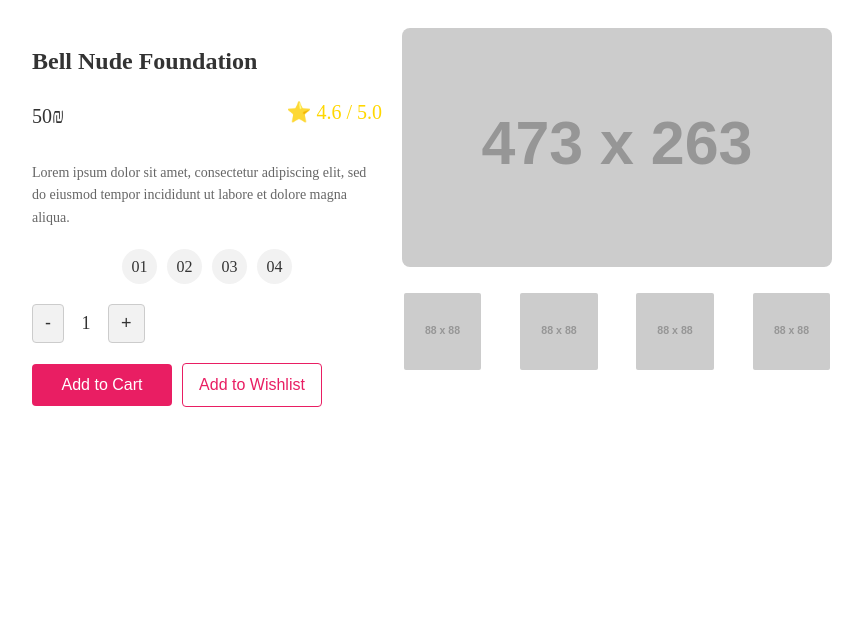
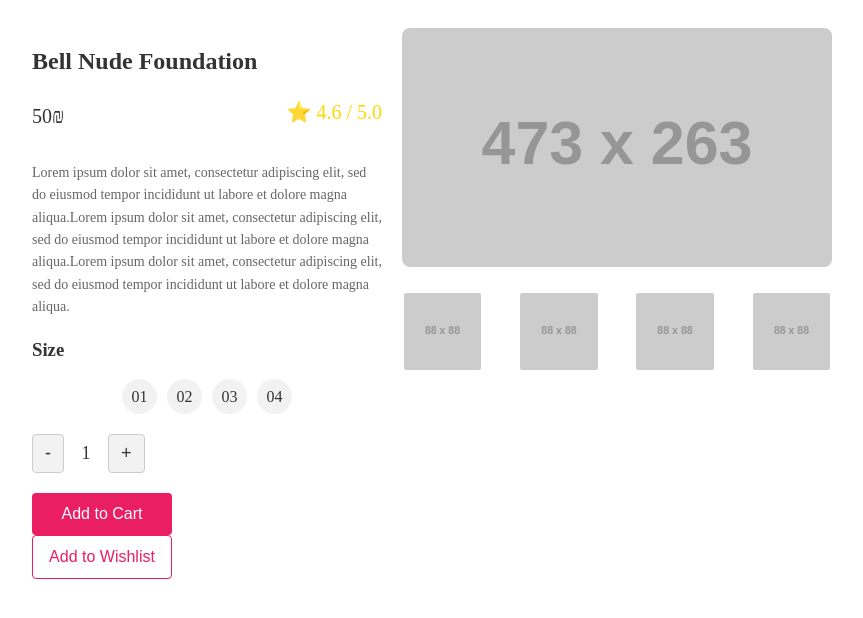
Before and after one commit to CBSE-summer2024/team3, a React (Vite) app in the folder product_component/e-commerce/: page / in a window 1280 px wide. Shown: the top 618 px of the page, without its empty margins (208-1071 px from the left). Built offline with nearby package versions, Linux system fonts and the light colour scheme.

Commit message:
add selection control functionality

```diff
--- a/product_component/e-commerce/data/data.json
+++ b/product_component/e-commerce/data/data.json
@@ -3,8 +3,8 @@
         "name": "Bell Nude Foundation",
         "price": "50₪",
         "rating": 4.6,
-        "description": "Lorem ipsum dolor sit amet, consectetur adipiscing elit, sed do eiusmod tempor incididunt ut labore et dolore magna aliqua.",
-        "thumbnails": [
+        "description": "Lorem ipsum dolor sit amet, consectetur adipiscing elit, sed do eiusmod tempor incididunt ut labore et dolore magna aliqua.Lorem ipsum dolor sit amet, consectetur adipiscing elit, sed do eiusmod tempor incididunt ut labore et dolore magna aliqua.Lorem ipsum dolor sit amet, consectetur adipiscing elit, sed do eiusmod tempor incididunt ut labore et dolore magna aliqua.",
+        "selections": [
             "01",
             "02",
             "03",
--- a/product_component/e-commerce/src/components/ProductInfo.jsx
+++ b/product_component/e-commerce/src/components/ProductInfo.jsx
@@ -1,14 +1,14 @@
 import { Component } from "react";
 import "../assets/product-card.css";
-import QuantitySelector from "./QuantitySelector"
+import QuantitySelector from "./QuantitySelector.jsx"
 import productData from "../../data/data.json";
-import ImageSection from "./ImageSection";
-import Rating from "./Rating"
-import ThumbnailSelector from "./ThumbnailSelector";
+import ImageSection from "./ImageSection.jsx";
+import Rating from "./Rating.jsx"
+import SelectionControl from "./SelectionControl.jsx";
 
 export class ProductInfo extends Component {
     render() {
-        const { name, price, rating, description, thumbnails, images } = productData.product;
+        const { name, price, rating, description, selections, images } = productData.product;
         return (
             <div className="product-card">
                 <div className="product-info">
@@ -18,9 +18,11 @@ export class ProductInfo extends Component {
                         <Rating rating={rating} />
                     </div>
                     <p className="description">{description}</p>
-                    <ThumbnailSelector thumbnails={thumbnails} />
-                    <QuantitySelector />
-                    <button className="add-to-cart">Add to Cart</button>
+                    <SelectionControl selections={selections} />
+                    <div className="quantity-cart-wrapper">
+                        <QuantitySelector />
+                        <button className="add-to-cart">Add to Cart</button>
+                    </div>
                     <button className="add-to-wishlist">Add to Wishlist</button>
                 </div>
                 <ImageSection images={images} />
--- /dev/null
+++ b/product_component/e-commerce/src/components/SelectionControl.jsx
@@ -0,0 +1,34 @@
+import { useState } from 'react';
+import PropTypes from 'prop-types';
+
+const SelectionControl = ({ selections }) => {
+    const [selectedIndex, setSelectedIndex] = useState(null);
+
+    const handleSelectionClick = (index) => {
+        setSelectedIndex(index);
+    };
+
+    return (
+        <div>
+            <h3>Size</h3>
+            <div className="thumbnail-selector">
+                {selections.map((thumb, index) => (
+                    <div
+                        key={index}
+                        className={`thumbnail-item ${selectedIndex === index ? 'selected' : ''}`}
+                        onClick={() => handleSelectionClick(index)}
+                    >
+                        {thumb}
+                    </div>
+                ))}
+            </div>
+        </div>
+
+    );
+};
+
+SelectionControl.propTypes = {
+    selections: PropTypes.arrayOf(PropTypes.node).isRequired,
+};
+
+export default SelectionControl;
--- a/product_component/e-commerce/src/components/ThumbnailSelector.jsx
+++ /dev/null
@@ -1,10 +0,0 @@
-/* eslint-disable react/prop-types */
-const ThumbnailSelector = ({ thumbnails }) => (
-    <div className="thumbnail-selector">
-        {thumbnails.map((thumb, index) => (
-            <div key={index}>{thumb}</div>
-        ))}
-    </div>
-);
-
-export default ThumbnailSelector;
```
Also changed, not shown: product_component/e-commerce/package.json (+5 -3 lines), 1 other file (tests, documents, lock files or other folders).
